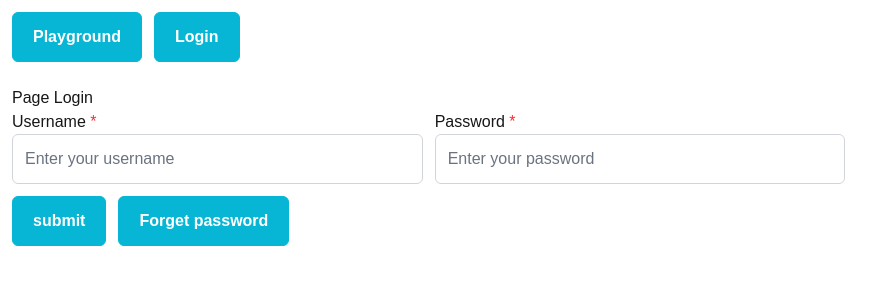
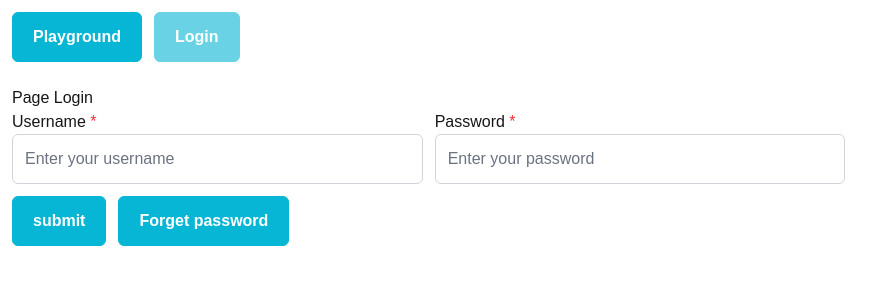
Before and after one commit to Darylzz/Dynamic_form_nextjs, a Next.js app: page /login in a window 1280 px wide. Shown: the top 300 px of the page, without its empty margins (0-896 px from the left). Built offline with nearby package versions, Linux system fonts and the light colour scheme; a web font is replaced by a local one.

Commit message:
update layout disabled button navigate when current path equal the href of button has same path

```diff
--- a/app/component/layout/LayoutComponent.tsx
+++ b/app/component/layout/LayoutComponent.tsx
@@ -1,10 +1,11 @@
 'use client';
-import { useRouter } from 'next/navigation';
+import { useRouter, usePathname } from 'next/navigation';
 import { Button } from 'primereact/button';
 
 export default function LayoutComponent({ ...props }) {
   const { children } = props;
   const router = useRouter();
+  const pathName = usePathname();
 
   const handleClickNavigate = (key: string) => {
     if (key === 'playground') {
@@ -17,8 +18,8 @@ export default function LayoutComponent({ ...props }) {
   return (
     <>
       <div className='flex gap-3 p-3'>
-        <Button label='Playground' onClick={() => handleClickNavigate('playground')} />
-        <Button label='Login' onClick={() => handleClickNavigate('login')} />
+        <Button disabled={pathName === '/playground'} label='Playground' onClick={() => handleClickNavigate('playground')} />
+        <Button disabled={pathName === '/login'} label='Login' onClick={() => handleClickNavigate('login')} />
       </div>
       <div className='p-3'>{children}</div>
     </>
```
